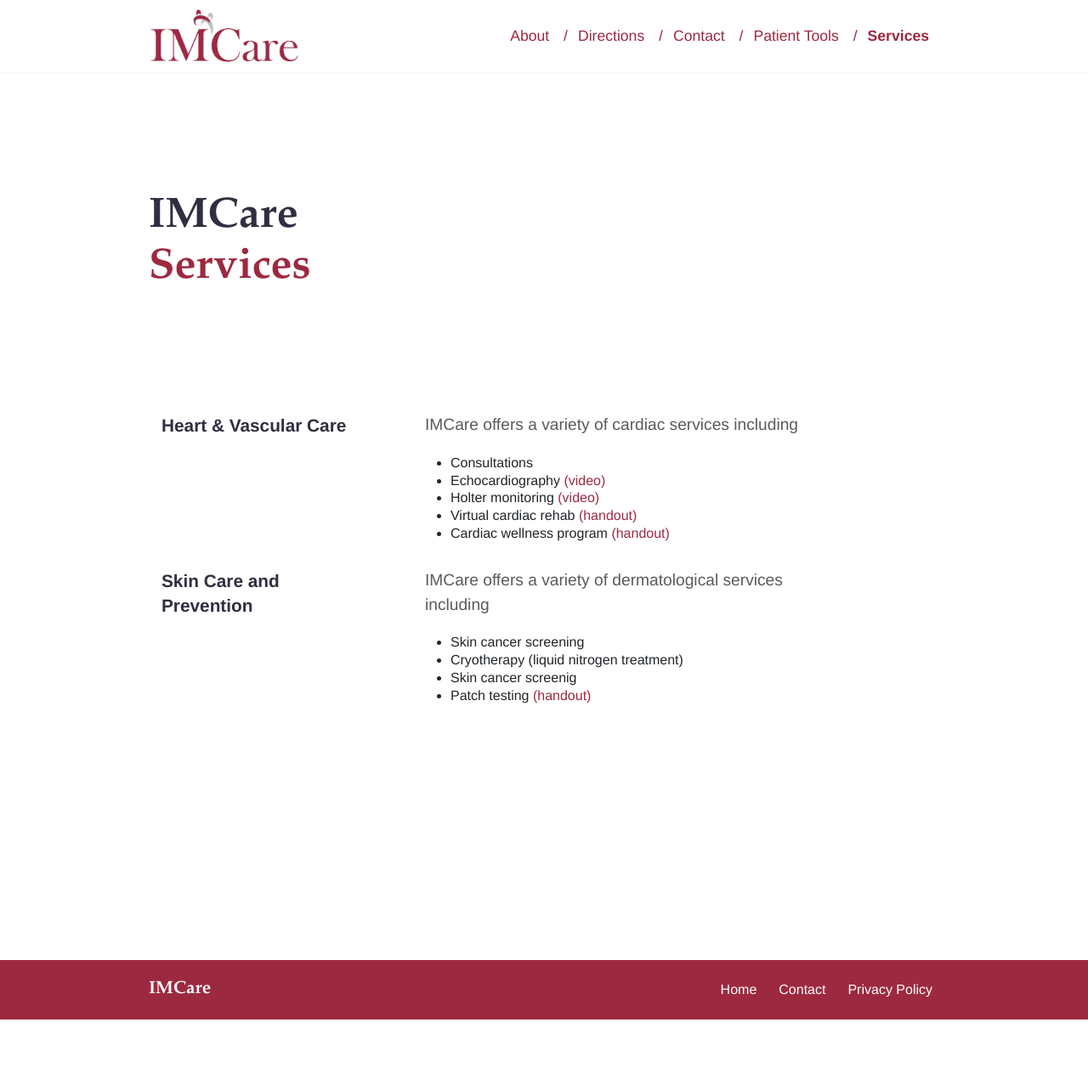
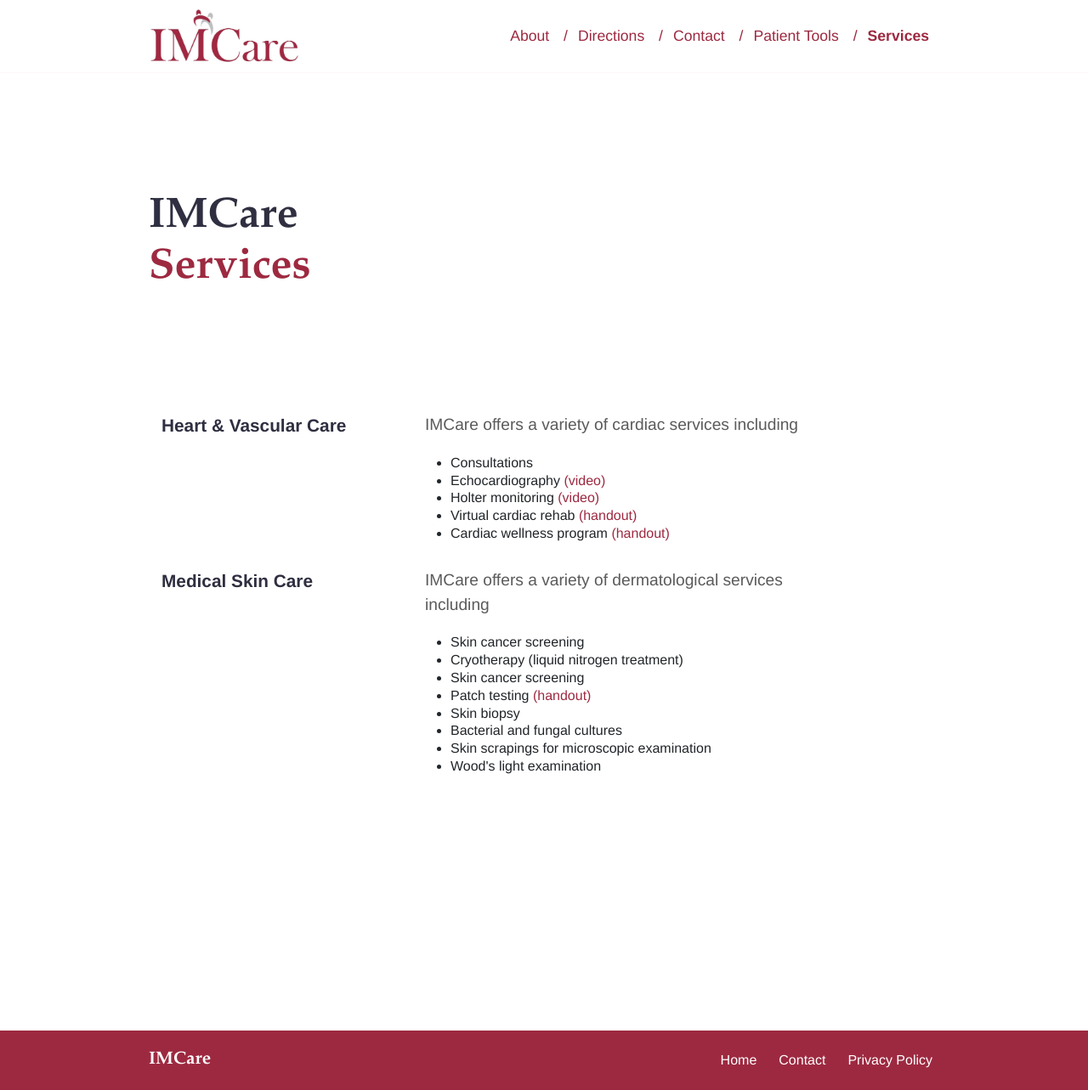
Before and after one commit to imcare-canada/imcare-canada.github.io, a Jekyll site: the page built from services.md, in a window 1280 px wide. Shown: the whole page at 85% size. Built offline with Jekyll 4.4.1, drawn with Linux system fonts in a browser that asks for light colours; before the commit the page ends 1200 px from its top, so only the background shows below that.

Commit message:
Updated Services

```diff
--- a/services.md
+++ b/services.md
@@ -29,16 +29,20 @@ head_content: |
   </div>
   <div class="row">
     <div class="col-12 col-md-4">
-    <h2>Skin Care and Prevention</h2>
+    <h2>Medical Skin Care</h2>
     </div>
     <div class="col-12 col-md-8">
     <p>IMCare offers a variety of dermatological services including</p>
     <ul>
         <li>Skin cancer screening</li>
         <li>Cryotherapy (liquid nitrogen treatment)</li>
-        <li>Skin cancer screenig</li>
+        <li>Skin cancer screening</li>
         <li>Patch testing <a href="{{ '/assets/pdf/patch_testing.pdf' | relative_url }}" target="_blank">(handout)</a></li>
-    </ul>
+        <li>Skin biopsy</li>
+        <li>Bacterial and fungal cultures</li>
+        <li>Skin scrapings for microscopic examination</li>
+        <li>Wood's light examination</li>
+   </ul>
     </div>
   </div>
 </div>
```
